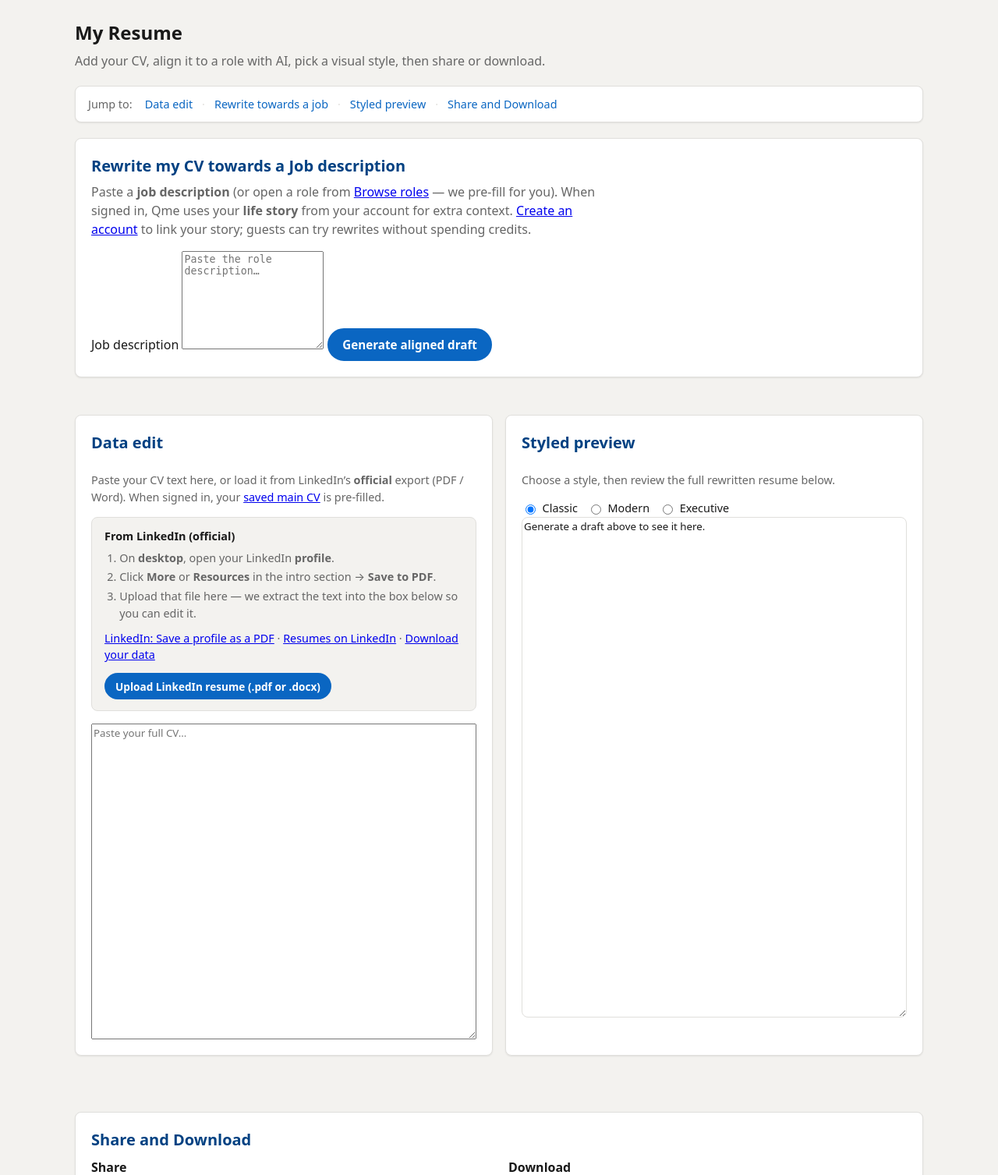
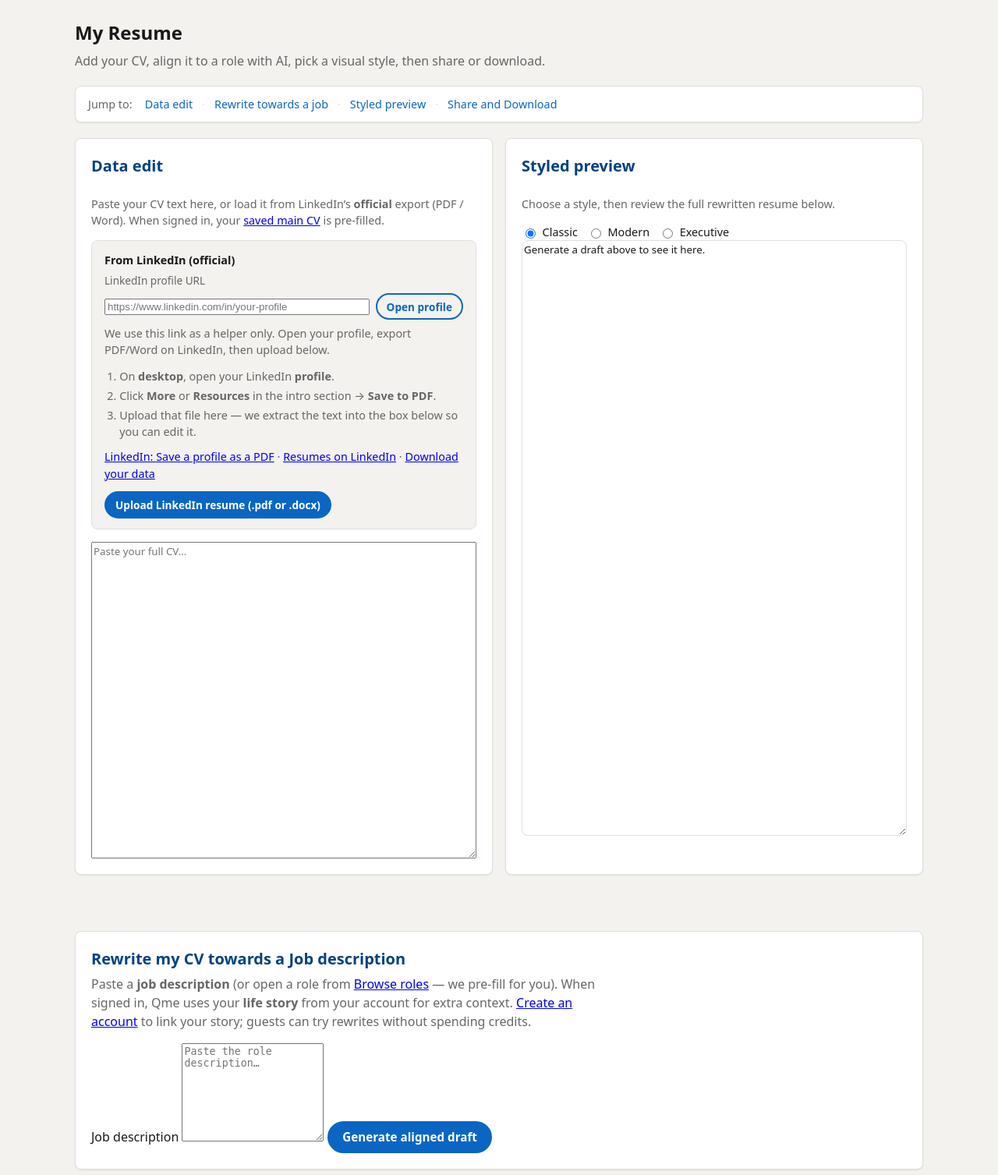
Before and after one commit to JK1337/Qme, a FastAPI app: page /cv in a window 1280 px wide. Shown: the part 54-1561 px from the top of the page at 78% size. Run offline with FastAPI, Linux system fonts and the light colour scheme.

Commit message:
feat(resume-ui): add LinkedIn URL assistant for resume import
Add a LinkedIn profile URL helper in the Data edit pane with client-side validation, open-profile action, and inline guidance while keeping the official PDF/DOCX upload flow.

```diff
--- a/qme/static/css/theme.css
+++ b/qme/static/css/theme.css
@@ -754,6 +754,32 @@ code {
   color: var(--qme-text);
 }
 
+.linkedin-url-assist {
+  margin: 0 0 0.75rem;
+}
+
+.linkedin-url-assist label {
+  display: block;
+  font-size: 0.85rem;
+  color: var(--qme-muted);
+  margin-bottom: 0.35rem;
+}
+
+.linkedin-url-row {
+  display: flex;
+  gap: 0.5rem;
+  flex-wrap: wrap;
+  align-items: center;
+}
+
+.linkedin-url-row input[type="url"] {
+  flex: 1 1 260px;
+}
+
+.linkedin-url-help {
+  margin: 0.4rem 0 0;
+}
+
 .linkedin-official-steps {
   margin: 0 0 0.65rem;
   padding-left: 1.2rem;
--- a/qme/templates/cv.html
+++ b/qme/templates/cv.html
@@ -19,32 +19,6 @@
 </nav>
 
 <form id="cv-form" method="post" action="/api/cv/rewrite-job" class="resume-form">
-  <section id="rewrite-job-description" class="card resume-section resume-section-rewrite">
-    <div class="page-header resume-subhead">
-      <h2 class="resume-section-title">Rewrite my CV towards a Job description</h2>
-      <p>
-        Paste a <strong>job description</strong> (or open a role from <a href="/jobs">Browse roles</a> — we pre-fill for you).
-        When signed in, Qme uses your <strong>life story</strong> from your account for extra context.
-        {% if profile_user %}
-        Each rewrite uses <strong>{{ rewrite_cost }} credits</strong> (you have <strong id="nav-balance-dup">{{ credit_balance }}</strong> available).
-        {% else %}
-        <a href="{{ register_href }}">Create an account</a> to link your story; guests can try rewrites without spending credits.
-        {% endif %}
-      </p>
-    </div>
-
-    {% if job_pick %}
-    <div class="card-inline-banner">
-      <strong>Targeting:</strong> {{ job_pick.title }} at {{ job_pick.company }}
-      <a class="btn btn-outline btn-sm" href="/cv">Clear role link</a>
-    </div>
-    {% endif %}
-
-    <label for="job_description">Job description</label>
-    <textarea name="job_description" id="job_description" rows="8" placeholder="Paste the role description…" required>{% if job_description_prefill %}{{ job_description_prefill }}{% endif %}</textarea>
-    <button type="submit" class="btn btn-primary">Generate aligned draft</button>
-  </section>
-
   <section class="resume-panes-two">
     <section id="resume-toolbar-data" class="card resume-section">
       <h2 class="resume-section-title">Data edit</h2>
@@ -53,6 +27,21 @@
       </p>
       <div class="linkedin-official-card">
         <p class="linkedin-official-title">From LinkedIn (official)</p>
+        <div class="linkedin-url-assist">
+          <label for="linkedin-profile-url">LinkedIn profile URL</label>
+          <div class="linkedin-url-row">
+            <input
+              id="linkedin-profile-url"
+              type="url"
+              placeholder="https://www.linkedin.com/in/your-profile"
+              autocomplete="url"
+              inputmode="url"
+            >
+            <button type="button" class="btn btn-outline btn-sm" id="linkedin-open-profile">Open profile</button>
+          </div>
+          <p class="hint linkedin-url-help">We use this link as a helper only. Open your profile, export PDF/Word on LinkedIn, then upload below.</p>
+          <p id="linkedin-url-error" class="form-error resume-import-error" hidden></p>
+        </div>
         <ol class="linkedin-official-steps hint">
           <li>On <strong>desktop</strong>, open your LinkedIn <strong>profile</strong>.</li>
           <li>Click <strong>More</strong> or <strong>Resources</strong> in the intro section → <strong>Save to PDF</strong>.</li>
@@ -87,6 +76,32 @@
       <p id="cv-notes" class="hint"></p>
       <p id="cv-error" class="form-error" hidden></p>
     </section>
+  </section>
+
+  <section id="rewrite-job-description" class="card resume-section resume-section-rewrite">
+    <div class="page-header resume-subhead">
+      <h2 class="resume-section-title">Rewrite my CV towards a Job description</h2>
+      <p>
+        Paste a <strong>job description</strong> (or open a role from <a href="/jobs">Browse roles</a> — we pre-fill for you).
+        When signed in, Qme uses your <strong>life story</strong> from your account for extra context.
+        {% if profile_user %}
+        Each rewrite uses <strong>{{ rewrite_cost }} credits</strong> (you have <strong id="nav-balance-dup">{{ credit_balance }}</strong> available).
+        {% else %}
+        <a href="{{ register_href }}">Create an account</a> to link your story; guests can try rewrites without spending credits.
+        {% endif %}
+      </p>
+    </div>
+
+    {% if job_pick %}
+    <div class="card-inline-banner">
+      <strong>Targeting:</strong> {{ job_pick.title }} at {{ job_pick.company }}
+      <a class="btn btn-outline btn-sm" href="/cv">Clear role link</a>
+    </div>
+    {% endif %}
+
+    <label for="job_description">Job description</label>
+    <textarea name="job_description" id="job_description" rows="8" placeholder="Paste the role description…" required>{% if job_description_prefill %}{{ job_description_prefill }}{% endif %}</textarea>
+    <button type="submit" class="btn btn-primary">Generate aligned draft</button>
   </section>
 </form>
 
@@ -138,6 +153,9 @@
   var importTrigger = document.getElementById('linkedin-resume-import-trigger');
   var importErr = document.getElementById('cv-import-error');
   var importStatus = document.getElementById('cv-import-status');
+  var linkedinUrlInput = document.getElementById('linkedin-profile-url');
+  var linkedinOpenBtn = document.getElementById('linkedin-open-profile');
+  var linkedinUrlErr = document.getElementById('linkedin-url-error');
 
   function apiErrorMessage(data) {
     if (data && data.error) return data.error;
@@ -155,10 +173,42 @@
     var val = v ? v.value : 'classic';
     out.className = 'resume-pane-textarea cv-style-' + val;
   }
+
+  function normalizeLinkedInProfileUrl(raw) {
+    var value = (raw || '').trim();
+    if (!value) return null;
+    if (!/^https?:\/\//i.test(value)) value = 'https://' + value;
+    try {
+      var url = new URL(value);
+      var host = url.hostname.toLowerCase();
+      if (host === 'linkedin.com' || host === 'www.linkedin.com') {
+        if (/^\/in\/[^/]+\/?$/i.test(url.pathname)) return url.toString();
+      }
+    } catch (e) {}
+    return null;
+  }
   document.querySelectorAll('input[name="cv_style"]').forEach(function(r) {
     r.addEventListener('change', applyStyle);
   });
   applyStyle();
+
+  if (linkedinOpenBtn && linkedinUrlInput) {
+    linkedinOpenBtn.addEventListener('click', function() {
+      var normalized = normalizeLinkedInProfileUrl(linkedinUrlInput.value);
+      if (!normalized) {
+        if (linkedinUrlErr) {
+          linkedinUrlErr.hidden = false;
+          linkedinUrlErr.textContent = 'Enter a valid public LinkedIn profile URL (example: https://www.linkedin.com/in/your-name).';
+        }
+        return;
+      }
+      if (linkedinUrlErr) {
+        linkedinUrlErr.hidden = true;
+        linkedinUrlErr.textContent = '';
+      }
+      window.open(normalized, '_blank', 'noopener,noreferrer');
+    });
+  }
 
   if (importTrigger && importInput && cvOverride) {
     importTrigger.addEventListener('click', function() {
```
